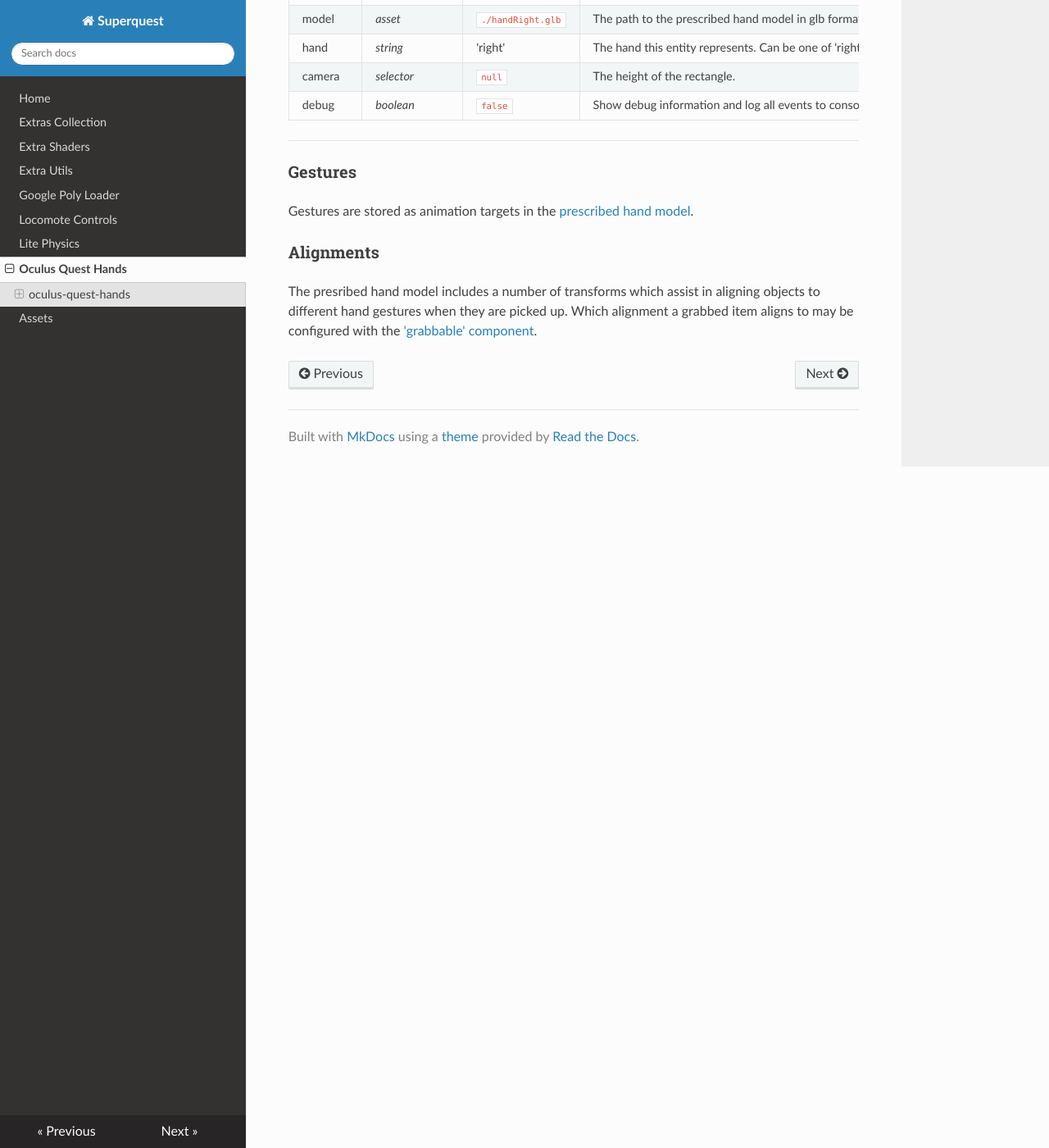
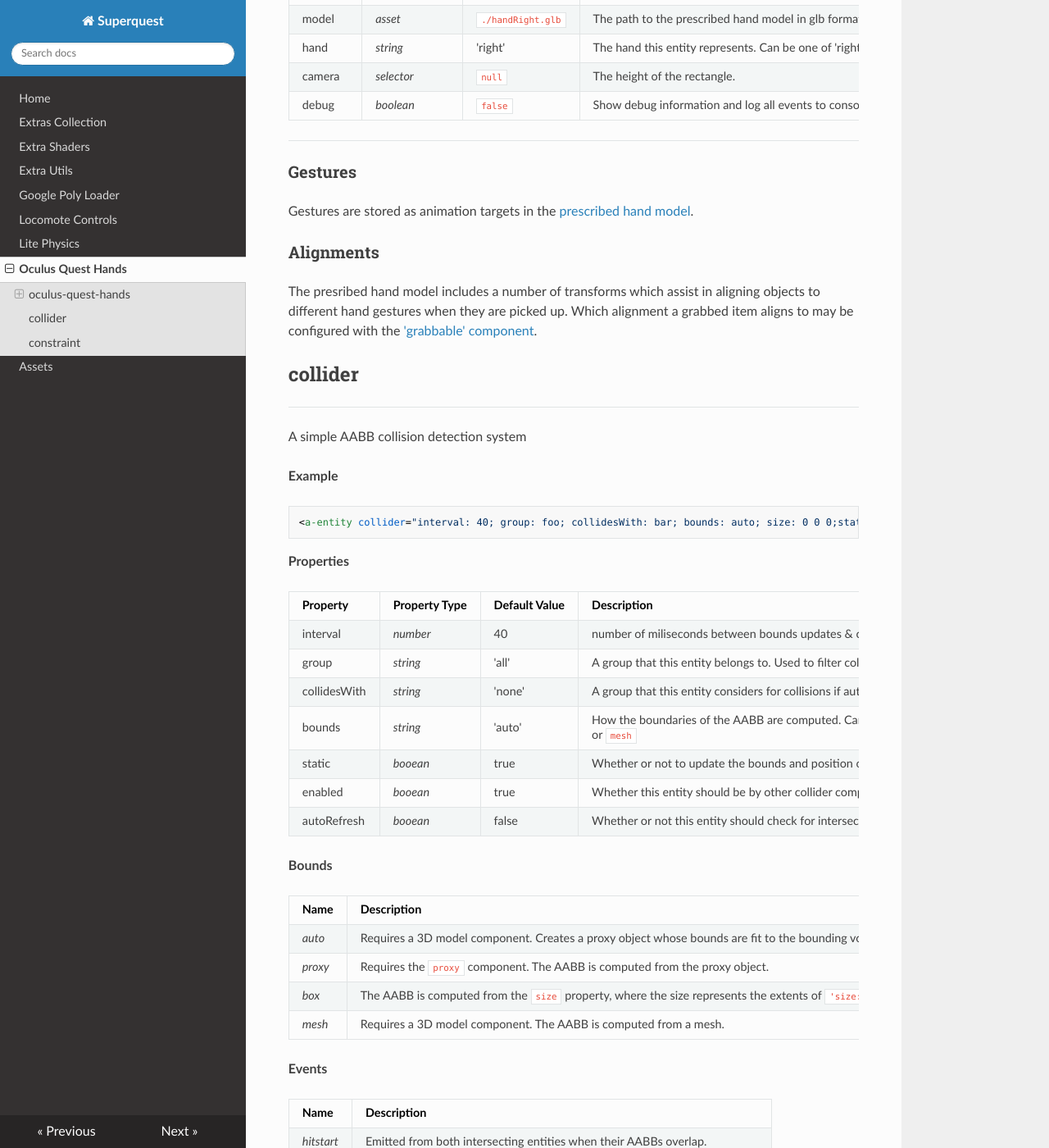
Before and after one commit to disasteroftheuniverse/SuperQuest, an MkDocs documentation site: the page built from docs/aframe-oculus-hands.md, in a window 1280 px wide and 1400 px high, scrolled down 1340 px. Shown: the whole window at 82% size. Built offline with MkDocs 1.6.1, drawn with Linux system fonts in a browser that asks for light colours; nearby versions of some CDN libraries; old or Windows-style settings are respelled for this version of MkDocs; some of the changed text lies outside the part shown.

Commit message:
updated documentation to reflect folder structure

````diff
--- a/docs/aframe-oculus-hands.md
+++ b/docs/aframe-oculus-hands.md
@@ -64,3 +64,64 @@ Gestures are stored as animation targets in the [prescribed hand model](./assets
 ### Alignments
 
 The presribed hand model includes a number of transforms which assist in aligning objects to different hand gestures when they are picked up. Which alignment a grabbed item aligns to may be configured with the ['grabbable' component](#grabbable).
+
+## **collider**
+
+<hr>
+
+A simple AABB collision detection system
+
+**Example**
+
+```html
+<a-entity collider="interval: 40; group: foo; collidesWith: bar; bounds: auto; size: 0 0 0;static: false; enabled: true; autoRefesh: false;"></a-entity>
+```
+
+**Properties**
+
+| Property | Property Type | Default Value |  Description  |
+|---|---|---|---|
+|  interval | _number_ |  40 | number of miliseconds between bounds updates & collision tests.  |
+|  group | _string_  |  'all'  | A group that this entity belongs to. Used to filter collisions. |
+|  collidesWith | _string_  |  'none'  | A group that this entity considers for collisions if autoRefresh is `true`. |
+|  bounds | _string_  |  'auto'  | How the boundaries of the AABB are computed. Can be one of `auto`,`proxy`,`box` or `mesh` |
+|  static | _booean_  |  true  | Whether or not to update the bounds and position on each interval |
+|  enabled | _booean_  |  true  | Whether this entity should be by other collider components. |
+|  autoRefresh | _booean_  |  false  | Whether or not this entity should check for intersections on each interval. |
+
+**Bounds**
+
+| Name |  Description  |
+|---|---|
+|  _auto_ | Requires a 3D model component. Creates a proxy object whose bounds are fit to the bounding volume of a _mesh_. The AABB is computed from the proxy object. |
+|  _proxy_ | Requires the `proxy` component. The AABB is computed from the proxy object. |
+|  _box_ | The AABB is computed from the `size` property, where the size represents the extents of `'size: width depth height;'` |
+|  _mesh_ | Requires a 3D model component. The AABB is computed from a mesh. |
+
+**Events**
+
+| Name |  Description  |
+|---|---|
+|  _hitstart_ | Emitted from both intersecting entities when their AABBs overlap. |
+|  _hitend_ | Emitted from both intersecting entities when their AABBs no longer overlap. |
+
+<hr>
+
+## **constraint**
+
+<hr>
+
+Attaches one entity to another using `THREE.Object3D.attach()`.
+
+**Example**
+
+```html
+<a-entity id="foo"></a-entity>
+<a-entity constraint="parent: #foo"></a-entity>
+```
+
+**Properties**
+
+| Property | Property Type | Default Value |  Description  |
+|---|---|---|---|
+|  parent | _selector_ |  `null` | Another entity to attach this one to. May not be the same entity.  |
````
